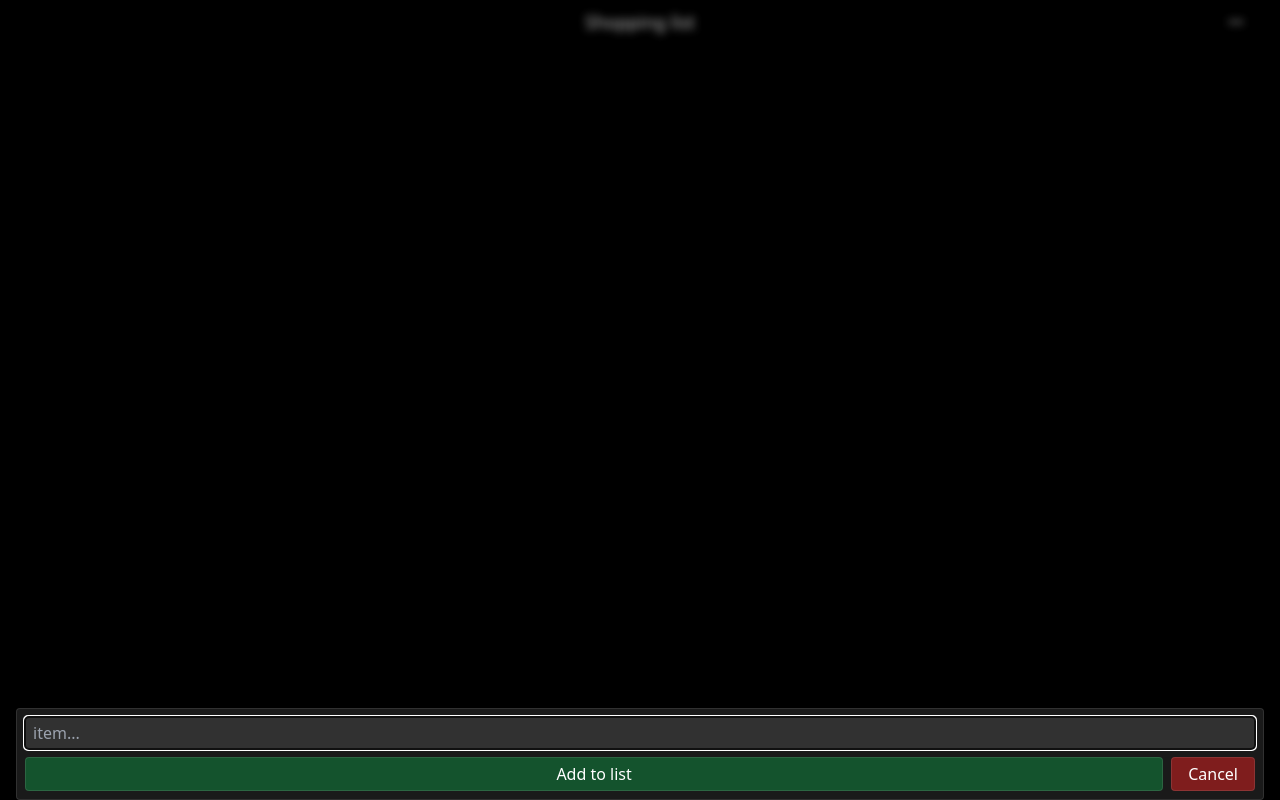
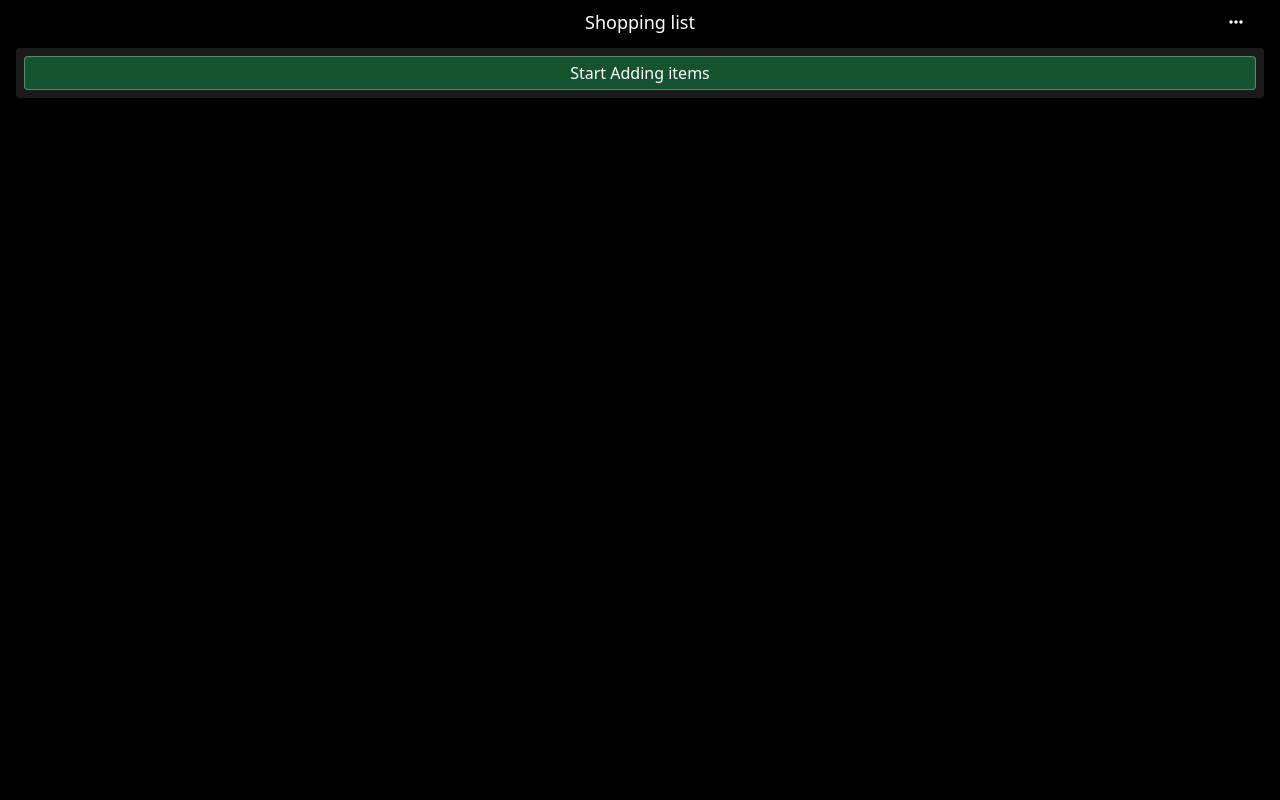
Before and after one commit to Hook-88/shopping-list, a React (Vite) app: page / in a window 1280 px wide. Built offline with nearby package versions, Linux system fonts and the light colour scheme; no server answers; the database is empty.

Commit message:
fixe bug where filtered list is shown

```diff
--- a/src/components/Modal/ConfirmModal.jsx
+++ b/src/components/Modal/ConfirmModal.jsx
@@ -5,6 +5,7 @@ import Card from "../Card"
 export default function ConfirmModal() {
     const modalObj = useStore(state => state.modalObj)
     const updateModal = useStore(state => state.updateModalObj)
+    const clearFilters = useStore(state => state.clearFilters)
     const dialogRef = useRef()
 
     function closeModal() {
@@ -22,7 +23,12 @@ export default function ConfirmModal() {
 
     function handleOnConfirm() {
         modalObj.onConfirm()
-        closeModal()
+
+        setTimeout(() => {
+            clearFilters()
+            closeModal()
+
+        }, 100)
     }
 
     return (
--- a/src/pages/shoppingList/ListShoppingList.jsx
+++ b/src/pages/shoppingList/ListShoppingList.jsx
@@ -34,8 +34,6 @@ export default function ListShoppingList({itemsArr}) {
 
     function handleOnConfirm() {
         deleteSelectedItems()
-        clearFilters()
-        updateModalObj(null)
     }
 
     function deleteSelectedItems() {
--- a/src/pages/shoppingList/MenuShoppingList.jsx
+++ b/src/pages/shoppingList/MenuShoppingList.jsx
@@ -29,8 +29,6 @@ export default function MenuShoppingList({shoppingList}) {
 
     function handleOnConfirm() {
         deleteSelectedItems()
-        clearFilters()
-        updateModal(null)
     }
 
     function deleteSelectedItems() {
--- a/src/pages/shoppingList/ShoppingListPage.jsx
+++ b/src/pages/shoppingList/ShoppingListPage.jsx
@@ -7,17 +7,11 @@ import AddItemToListEl from "./AddItemToListEl"
 import { useEffect } from "react"
 import { useStore } from "../../store/store"
 import addFirebaseDoc from "../../firebase/firebaseUtility/addFirebaseDoc"
+import Card from "../../components/Card"
 
 export default function ShoppingListPage() {
     const shoppingList = useShoppingList()
     const updateModalObjAddItem = useStore(state => state.updateModalObjAddItem)
-
-    useEffect(() => {
-        if (shoppingList?.length === 0) {
-            openAddItemEl()
-        }
-
-    }, [shoppingList])
 
     function openAddItemEl() {
         updateModalObjAddItem({
@@ -39,12 +33,22 @@ export default function ShoppingListPage() {
             </PageHeader>
             <main className="px-4 mt-12">
                 {
-                    shoppingList?.length > 0 && (
+                    shoppingList?.length > 0 ? (
                         <ListShoppingList
                             itemsArr={shoppingList}
                         />
+                    ) : (
+                        <Card className="px-2">
+                            <button
+                                className="bg-green-900 rounded border border-white/30 w-full py-1"
+                                onClick={openAddItemEl}
+                            >
+                                Start Adding items
+                            </button>
+                        </Card>
                     )
                 }
+
             </main>
             <AddItemToListEl />
             <ConfirmModal />
```
